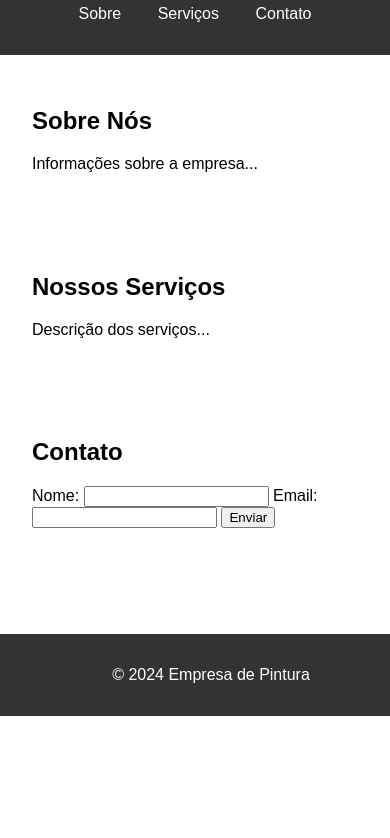
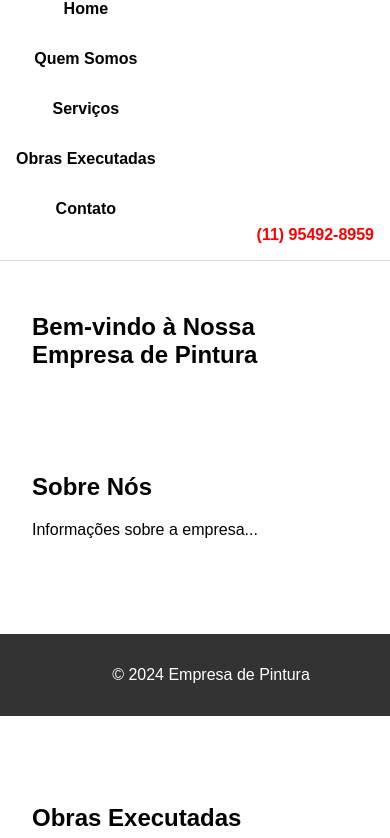
Before and after one commit to Marcus-Vinicius-Dev/site-de-pintura, a plain HTML site: page index.html in a window 390 px wide. Shown: the part 128-966 px from the top of the page. Before the commit the page ends 844 px from the top, so only its background shows below. Drawn offline with Linux system fonts and the light colour scheme.

Commit message:
cabeçalho com logotipo

```diff
--- a/css/styles.css
+++ b/css/styles.css
@@ -3,27 +3,48 @@ body {
     margin: 0;
     padding: 0;
 }
+
 header {
-    background: #333;
-    color: white;
+    display: flex;
+    align-items: center;
+    justify-content: space-between;
+    background: white;
     padding: 1rem;
-    text-align: center;
+    border-bottom: 1px solid #ddd;
 }
+
+.logo img {
+    max-height: 100px;
+}
+
 nav ul {
     list-style: none;
     padding: 0;
+    margin: 0;
+    display: flex;
+    gap: 1rem;
 }
+
 nav ul li {
     display: inline;
-    margin: 0 1rem;
 }
+
 nav ul li a {
-    color: white;
     text-decoration: none;
+    color: black;
+    font-weight: bold;
 }
+
+.contact a {
+    color: red;
+    text-decoration: none;
+    font-weight: bold;
+}
+
 section {
     padding: 2rem;
 }
+
 footer {
     background: #333;
     color: white;
@@ -33,3 +54,25 @@ footer {
     bottom: 0;
     width: 100%;
 }
+
+/* Responsividade */
+@media (max-width: 768px) {
+    header {
+        flex-direction: column;
+        align-items: flex-start;
+    }
+
+    nav ul {
+        flex-direction: column;
+        width: 100%;
+        align-items: center;
+    }
+
+    nav ul li {
+        margin: 0.5rem 0;
+    }
+
+    .contact {
+        align-self: flex-end;
+    }
+}
--- a/index.html
+++ b/index.html
@@ -8,15 +8,25 @@
 </head>
 <body>
     <header>
-        <h1>Bem-vindo à Nossa Empresa de Pintura</h1>
+        <div class="logo">
+            <img src="img/logo-jair.png" alt="Logo da Empresa">
+        </div>
         <nav>
             <ul>
-                <li><a href="#about">Sobre</a></li>
+                <li><a href="#home">Home</a></li>
+                <li><a href="#about">Quem Somos</a></li>
                 <li><a href="#services">Serviços</a></li>
+                <li><a href="#projects">Obras Executadas</a></li>
                 <li><a href="#contact">Contato</a></li>
             </ul>
         </nav>
+        <div class="contact">
+            <a href="https://wa.me/+5511954928959" target="_blank">(11) 95492-8959</a>
+        </div>
     </header>
+    <section id="home">
+        <h1>Bem-vindo à Nossa Empresa de Pintura</h1>
+    </section>
     <section id="about">
         <h2>Sobre Nós</h2>
         <p>Informações sobre a empresa...</p>
@@ -24,6 +34,10 @@
     <section id="services">
         <h2>Nossos Serviços</h2>
         <p>Descrição dos serviços...</p>
+    </section>
+    <section id="projects">
+        <h2>Obras Executadas</h2>
+        <p>Descrição dos projetos realizados...</p>
     </section>
     <section id="contact">
         <h2>Contato</h2>
```
Also changed, not shown: img/logo-jair.png (added).
